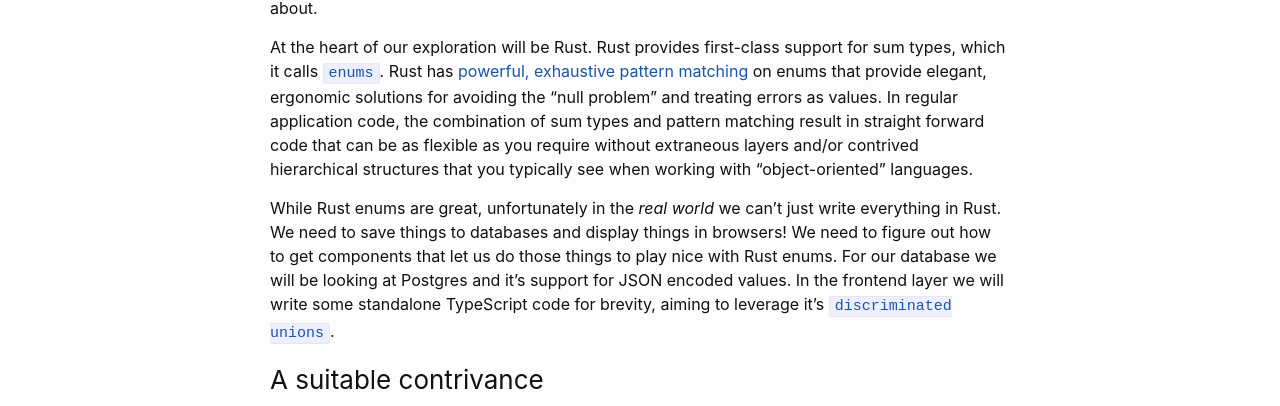
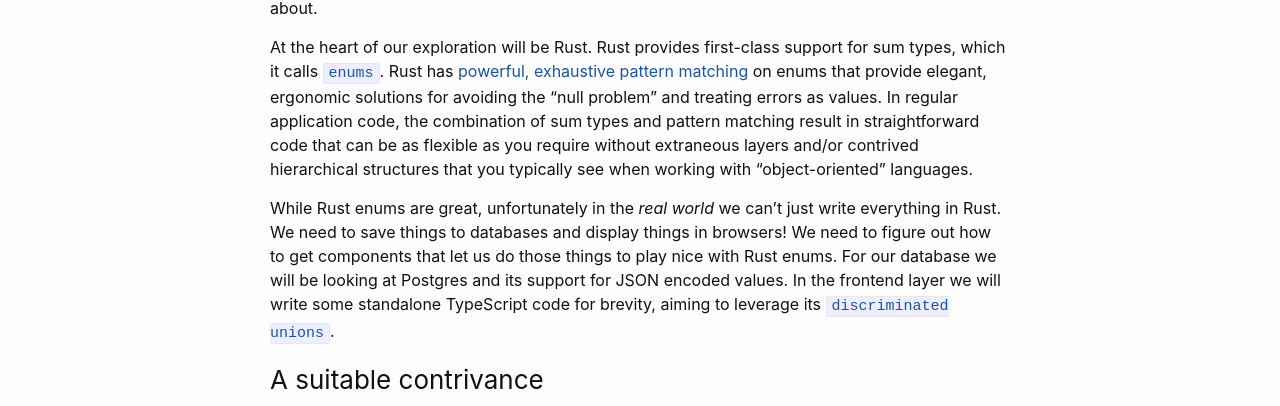
Before and after one commit to vp89/vp89.github.io, a Jekyll site: the page built from _posts/2021-09-08-full-stack-sum-types-with-typescript-rust-and-postgres.md, in a window 1280 px wide and 900 px high. Shown: the part 438-844 px from the top of the window. Built offline with Jekyll 4.4.1, drawn with Linux system fonts in a browser that asks for light colours; nearby versions of some CDN libraries; comment, search, counter and statistics services are not loaded.

Commit message:
minor punctuation fixes
"it's" can only be a contraction of "it is" or "it has"; straightforward is one word

```diff
--- a/_posts/2021-09-08-full-stack-sum-types-with-typescript-rust-and-postgres.md
+++ b/_posts/2021-09-08-full-stack-sum-types-with-typescript-rust-and-postgres.md
@@ -7,9 +7,9 @@ categories: programming
 
 [Sum types](https://en.wikipedia.org/wiki/Tagged_union) allow you to model that a particular value can be typed in one of many, pre-defined ways. This provides a lot of the flexibility you get from using untyped dynamic values without giving up on compile-time safety. Using sum types to implement variants leads to clean, straight-forward code. Languages that don't have sum types force their users to effectively emulate them using verbose, complicated "patterns". In the database layer, storing variants as scalar values allows for simple access patterns that perform well at scale and should be portable to pretty much any database you might be using. The ability to model these variants in a relatively consistent way across all layers of the stack makes applications easier to debug and reason about.
 
-At the heart of our exploration will be Rust. Rust provides first-class support for sum types, which it calls [`enums`](https://doc.rust-lang.org/book/ch06-01-defining-an-enum.html). Rust has [powerful, exhaustive pattern matching](https://doc.rust-lang.org/book/ch18-03-pattern-syntax.html) on enums that provide elegant, ergonomic solutions for avoiding the "null problem" and treating errors as values. In regular application code, the combination of sum types and pattern matching result in straight forward code that can be as flexible as you require without extraneous layers and/or contrived hierarchical structures that you typically see when working with "object-oriented" languages.
+At the heart of our exploration will be Rust. Rust provides first-class support for sum types, which it calls [`enums`](https://doc.rust-lang.org/book/ch06-01-defining-an-enum.html). Rust has [powerful, exhaustive pattern matching](https://doc.rust-lang.org/book/ch18-03-pattern-syntax.html) on enums that provide elegant, ergonomic solutions for avoiding the "null problem" and treating errors as values. In regular application code, the combination of sum types and pattern matching result in straightforward code that can be as flexible as you require without extraneous layers and/or contrived hierarchical structures that you typically see when working with "object-oriented" languages.
 
-While Rust enums are great, unfortunately in the *real world* we can't just write everything in Rust. We need to save things to databases and display things in browsers! We need to figure out how to get components that let us do those things to play nice with Rust enums. For our database we will be looking at Postgres and it's support for JSON encoded values. In the frontend layer we will write some standalone TypeScript code for brevity, aiming to leverage it's [`discriminated unions`](https://basarat.gitbook.io/typescript/type-system/discriminated-unions).
+While Rust enums are great, unfortunately in the *real world* we can't just write everything in Rust. We need to save things to databases and display things in browsers! We need to figure out how to get components that let us do those things to play nice with Rust enums. For our database we will be looking at Postgres and its support for JSON encoded values. In the frontend layer we will write some standalone TypeScript code for brevity, aiming to leverage its [`discriminated unions`](https://basarat.gitbook.io/typescript/type-system/discriminated-unions).
 
 ### A suitable contrivance
 
```
